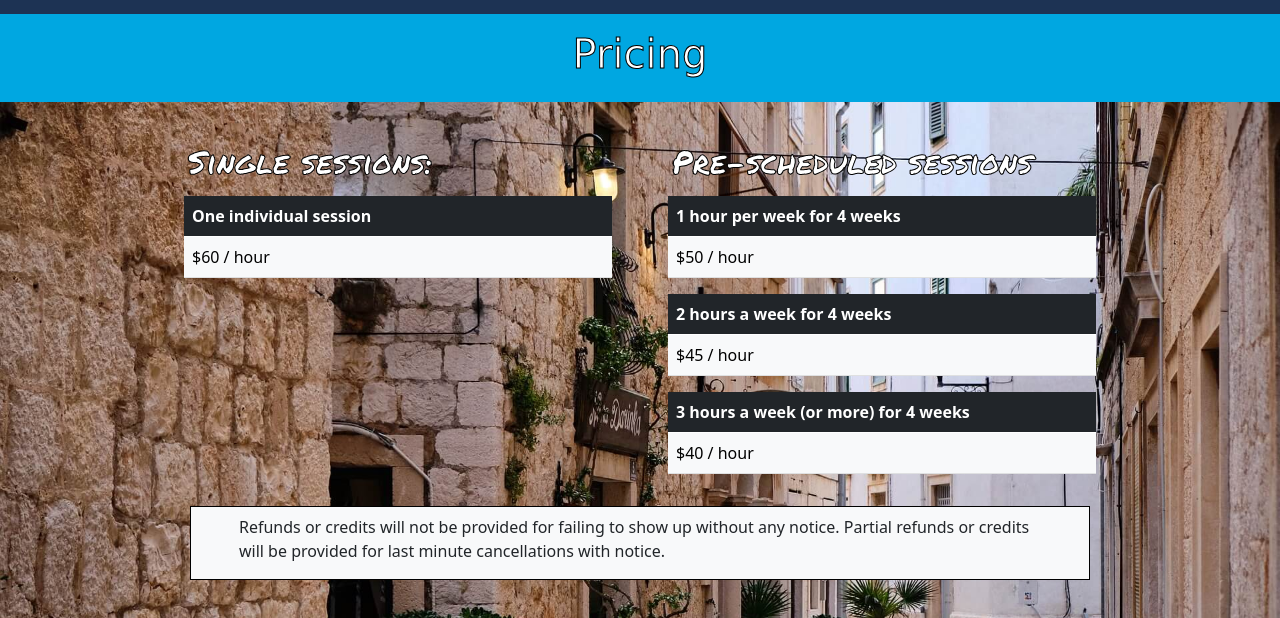
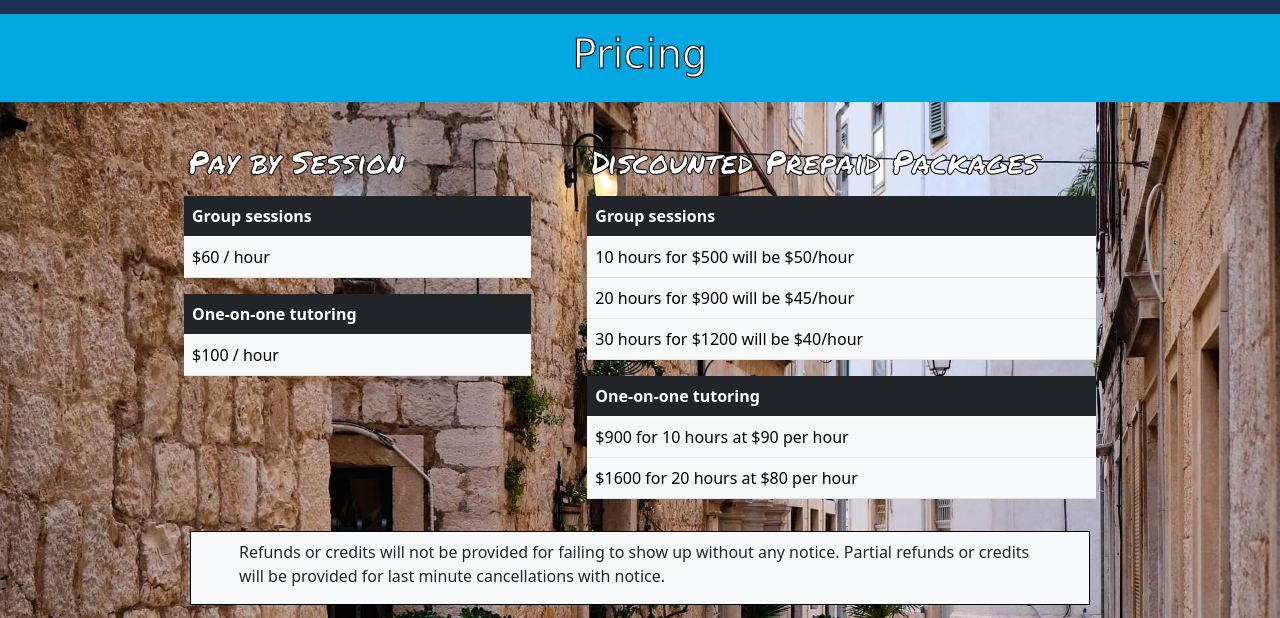
Before and after one commit to yoshijay3000/edwins-expert-tutoring, a plain HTML site: page index.html in a window 1280 px wide. Shown: the part 2052-2670 px from the top of the page. Drawn offline with nearby package versions, Linux system fonts and the light colour scheme; a web font is replaced by a local one.

Commit message:
modify pricing

```diff
--- a/index.html
+++ b/index.html
@@ -309,17 +309,17 @@
     <div class="money-bg pt-1 pt-sm-4 pb-5">
       <div class="container-fluid wrap-1000">
         <div class="row p-3">
-          <div class="col-sm-6">
+          <div class="col-sm-5">
             <div class="px-3">
               <h2
                 class="permanent-marker text-stroke-black px-1 pb-2 text-start"
               >
-                Single sessions:
+                Pay by Session
               </h2>
               <table class="table table-light">
                 <thead>
                   <tr class="table-dark">
-                    <th scope="col">One individual session</th>
+                    <th scope="col">Group sessions</th>
                   </tr>
                 </thead>
                 <tbody>
@@ -328,48 +328,57 @@
                   </tr>
                 </tbody>
               </table>
+              <table class="table table-light">
+                <thead>
+                  <tr class="table-dark">
+                    <th scope="col">One-on-one tutoring</th>
+                  </tr>
+                </thead>
+                <tbody>
+                  <tr>
+                    <td>$100 / hour</td>
+                  </tr>
+                </tbody>
+              </table>
             </div>
           </div>
-          <div class="col-sm-6">
+          <div class="col-sm-7">
             <div class="px-3">
               <h2
                 class="permanent-marker text-stroke-black px-1 pb-2 text-start"
               >
-                Pre-scheduled sessions
+                Discounted Prepaid Packages
               </h2>
               <table class="table table-light">
                 <thead>
                   <tr class="table-dark">
-                    <th scope="col">1 hour per week for 4 weeks</th>
+                    <th scope="col">Group sessions</th>
                   </tr>
                 </thead>
                 <tbody>
                   <tr>
-                    <td>$50 / hour</td>
+                    <td>10 hours for $500 will be $50/hour</td>
+                  </tr>
+                  <tr>
+                    <td>20 hours for $900 will be $45/hour</td>
+                  </tr>
+                  <tr>
+                    <td>30 hours for $1200 will be $40/hour</td>
                   </tr>
                 </tbody>
               </table>
               <table class="table table-light">
                 <thead>
                   <tr class="table-dark">
-                    <th scope="col">2 hours a week for 4 weeks</th>
+                    <th scope="col">One-on-one tutoring</th>
                   </tr>
                 </thead>
                 <tbody>
                   <tr>
-                    <td>$45 / hour</td>
+                    <td>$900 for 10 hours at $90 per hour</td>
                   </tr>
-                </tbody>
-              </table>
-              <table class="table table-light">
-                <thead>
-                  <tr class="table-dark">
-                    <th scope="col">3 hours a week (or more) for 4 weeks</th>
-                  </tr>
-                </thead>
-                <tbody>
                   <tr>
-                    <td>$40 / hour</td>
+                    <td>$1600 for 20 hours at $80 per hour</td>
                   </tr>
                 </tbody>
               </table>
```
Also changed, not shown: 1 other file.
